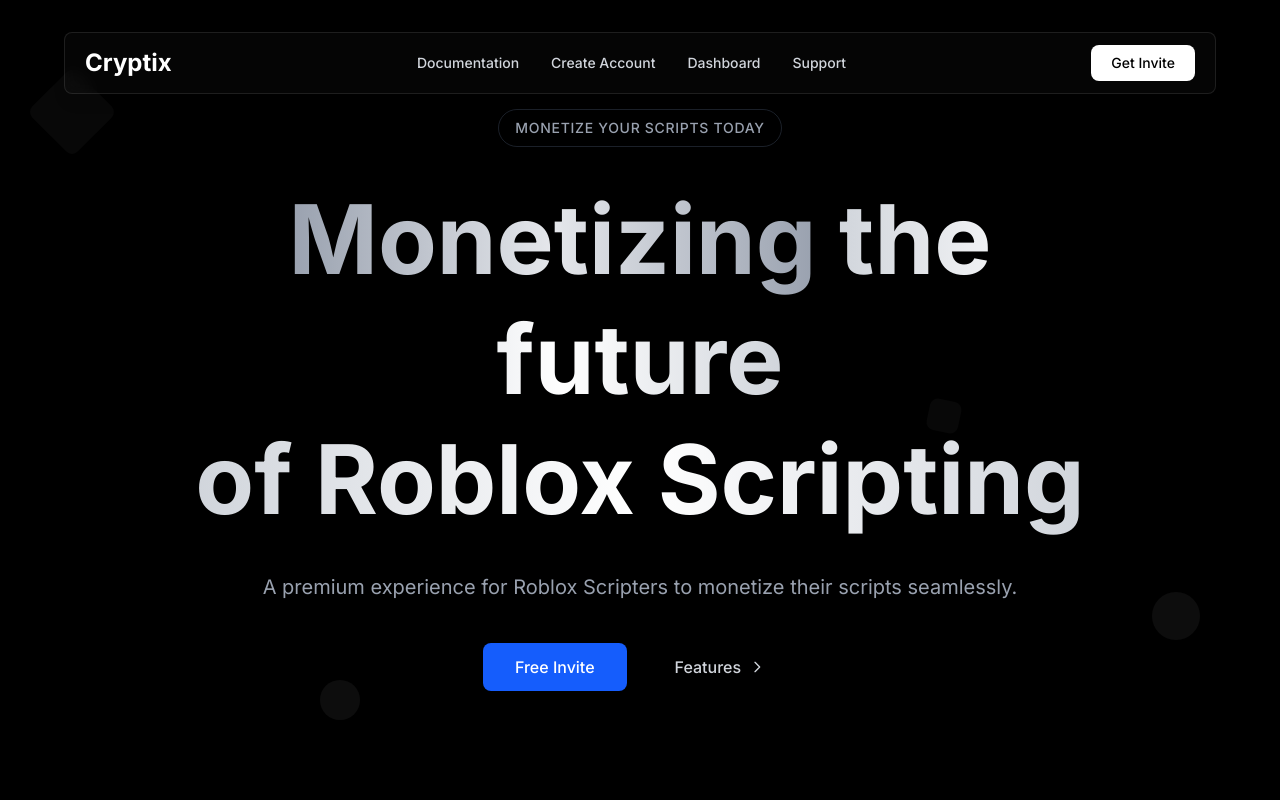
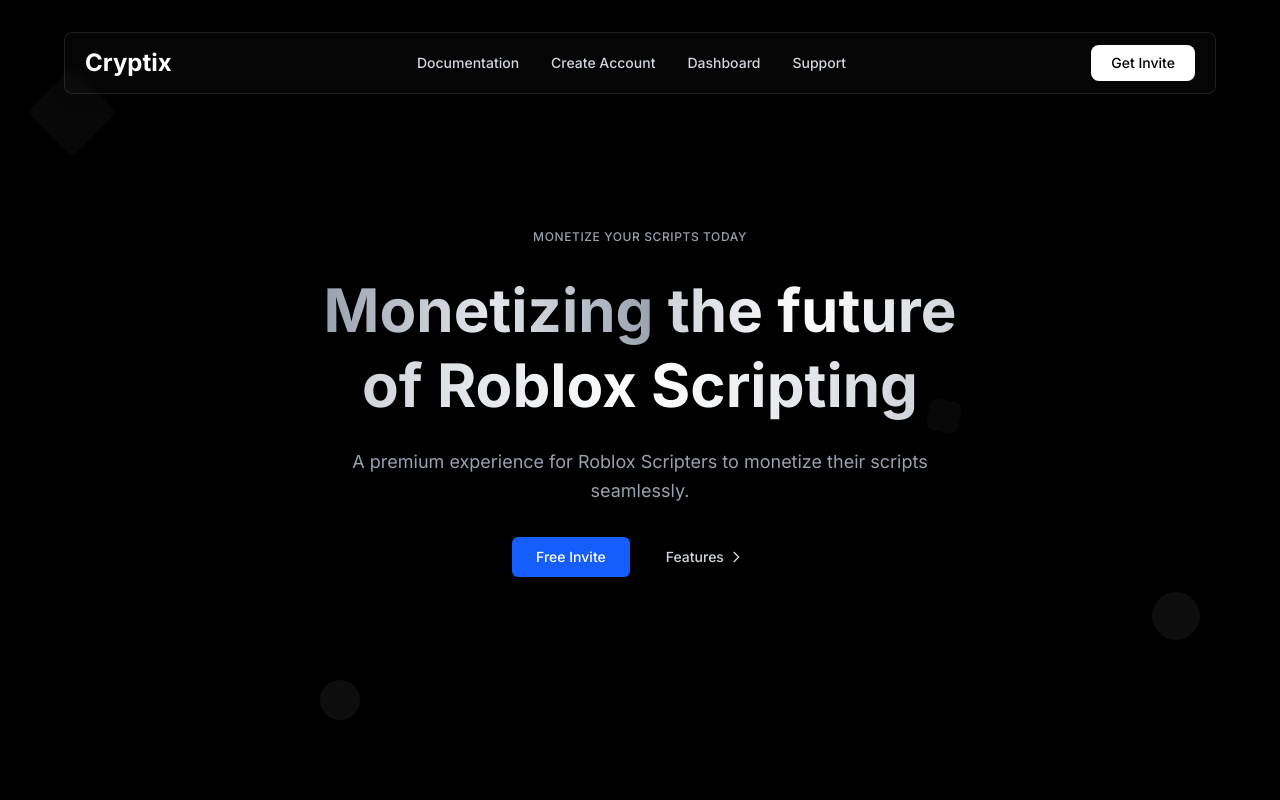
Before and after one commit to whiteshards/cryptix, a Next.js app in the folder cryptix/: page / in a window 1280 px wide. Shown: the top 800 px of the page. Built offline with nearby package versions, Linux system fonts and the light colour scheme.

Commit message:
Restored to '6bc9585137413429e6fafa5d83b47a64584bac0c'
Replit-Restored-To: 6bc9585137413429e6fafa5d83b47a64584bac0c

```diff
--- a/cryptix/app/components/Hero.js
+++ b/cryptix/app/components/Hero.js
@@ -28,16 +28,16 @@
         <div className="absolute bottom-20 left-1/4 w-10 h-10 bg-white/5 rounded-full"></div>
       </div>
 
-      <div className="relative z-10 max-w-5xl mx-auto text-center px-4">
+      <div className="relative z-10 max-w-4xl mx-auto text-center">
         {/* Badge */}
-        <div className={`mb-8 transition-all duration-1000 ease-out ${isVisible ? 'opacity-100 translate-y-0' : 'opacity-0 translate-y-4'}`}>
-          <span className="inline-flex items-center px-4 py-2 rounded-full text-sm font-medium text-gray-400 uppercase tracking-wider border border-gray-700/50">
+        <div className={`mb-6 transition-all duration-1000 ease-out ${isVisible ? 'opacity-100 translate-y-0' : 'opacity-0 translate-y-4'}`}>
+          <span className="inline-flex items-center px-3 py-1 rounded-full text-xs font-medium text-gray-400 uppercase tracking-wider">
             MONETIZE YOUR SCRIPTS TODAY
           </span>
         </div>
 
         {/* Main Heading */}
-        <h1 className={`text-5xl sm:text-6xl md:text-7xl lg:text-8xl font-bold mb-8 leading-tight transition-all duration-1200 ease-out delay-200 ${isVisible ? 'opacity-100 translate-y-0' : 'opacity-0 translate-y-8'}`}>
+        <h1 className={`text-4xl sm:text-5xl md:text-6xl font-bold mb-6 leading-tight transition-all duration-1200 ease-out delay-200 ${isVisible ? 'opacity-100 translate-y-0' : 'opacity-0 translate-y-8'}`}>
           <span className="text-transparent bg-clip-text bg-gradient-to-r from-gray-400 via-gray-200 to-gray-400">
             Monetizing
           </span>
@@ -52,21 +52,21 @@
         </h1>
 
         {/* Subtitle */}
-        <p className={`max-w-3xl mx-auto text-lg sm:text-xl text-gray-400 mb-10 leading-relaxed transition-all duration-1000 ease-out delay-500 ${isVisible ? 'opacity-100 translate-y-0' : 'opacity-0 translate-y-6'}`}>
+        <p className={`max-w-2xl mx-auto text-base sm:text-lg text-gray-400 mb-8 leading-relaxed transition-all duration-1000 ease-out delay-500 ${isVisible ? 'opacity-100 translate-y-0' : 'opacity-0 translate-y-6'}`}>
           A premium experience for Roblox Scripters to monetize their scripts seamlessly.
         </p>
 
         {/* CTA Buttons */}
-        <div className={`flex flex-col sm:flex-row gap-4 justify-center items-center transition-all duration-1000 ease-out delay-700 ${isVisible ? 'opacity-100 translate-y-0' : 'opacity-0 translate-y-6'}`}>
+        <div className={`flex flex-col sm:flex-row gap-3 justify-center items-center transition-all duration-1000 ease-out delay-700 ${isVisible ? 'opacity-100 translate-y-0' : 'opacity-0 translate-y-6'}`}>
           <button
             onClick={() => setIsAuthModalOpen(true)}
-            className="px-8 py-3 bg-blue-600 hover:bg-blue-700 text-white text-base font-medium rounded-lg transition-all duration-200 shadow-lg hover:shadow-xl"
+            className="px-6 py-2.5 bg-blue-600 hover:bg-blue-700 text-white text-sm font-medium rounded-md transition-all duration-200"
           >
             Free Invite
           </button>
-          <button className="px-8 py-3 text-gray-300 hover:text-white text-base font-medium transition-colors duration-200 group flex items-center">
+          <button className="px-6 py-2.5 text-gray-300 hover:text-white text-sm font-medium transition-colors duration-200 group flex items-center">
             Features
-            <svg className="ml-2 h-4 w-4 group-hover:translate-x-0.5 transition-transform duration-200" fill="none" viewBox="0 0 24 24" stroke="currentColor">
+            <svg className="ml-1 h-4 w-4 group-hover:translate-x-0.5 transition-transform duration-200" fill="none" viewBox="0 0 24 24" stroke="currentColor">
               <path strokeLinecap="round" strokeLinejoin="round" strokeWidth={2} d="M9 5l7 7-7 7" />
             </svg>
           </button>
```
